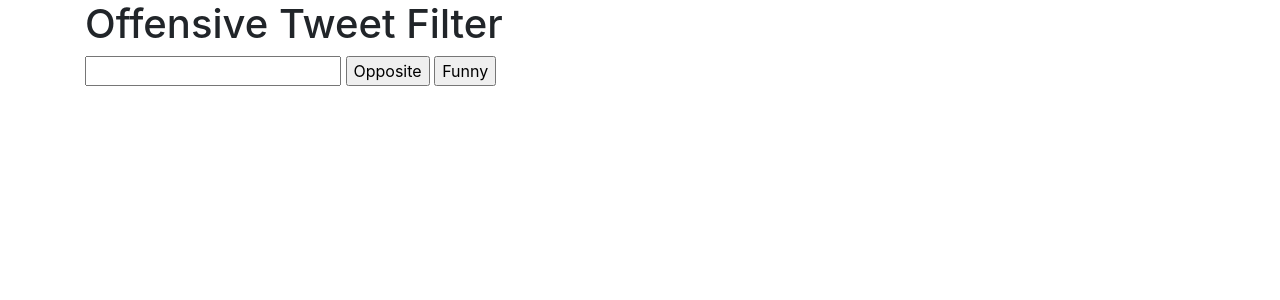
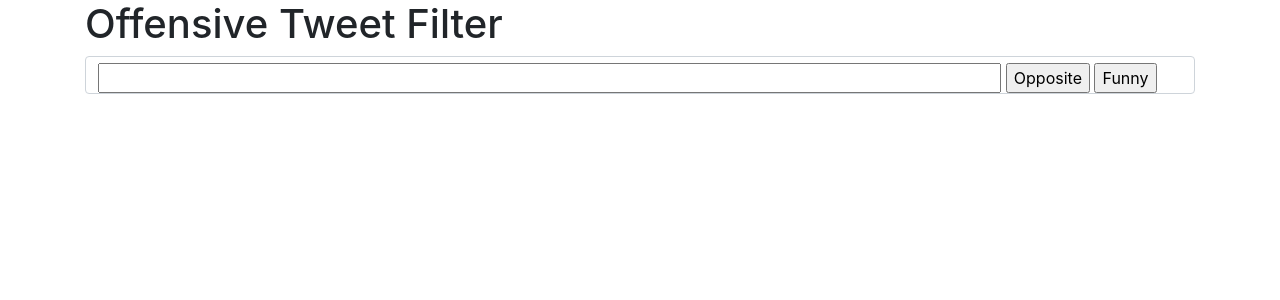
Before and after one commit to littlemisslilycane/Offensive-Tweet-Filter, a Flask app: page / in a window 1280 px wide. Shown: the top 300 px of the page. Run offline with Flask 2, Linux system fonts and the light colour scheme; some libraries are stand-ins or nearby versions.

Commit message:
frontend

```diff
--- a/app.py
+++ b/app.py
@@ -14,6 +14,7 @@ def my_form_post():
     text = request.form['text']
     if request.form['submit'] == 'Funny':
         return get_text_features(text)
+        #render_template('form.html', ]))
     elif request.form['submit'] == 'Opposite':
         return ''
     else:
--- a/templates/form.html
+++ b/templates/form.html
@@ -8,13 +8,14 @@
 <body>
 <div class="container">
 <h1>Offensive Tweet Filter</h1>
-<form method="POST">
+<div method='POST' action="/" class="form-control">
     <div class="form-group">
-        <input type="textarea" name="text">
+        <input class="col-10" type="textarea" name="text">
         <input type="submit" name="submit" value="Opposite">
         <input type="submit" name="submit" value="Funny">
     </div>
-    </div>
-</form>
+</div>
+</div>
+
 </body>
 </html>
```
